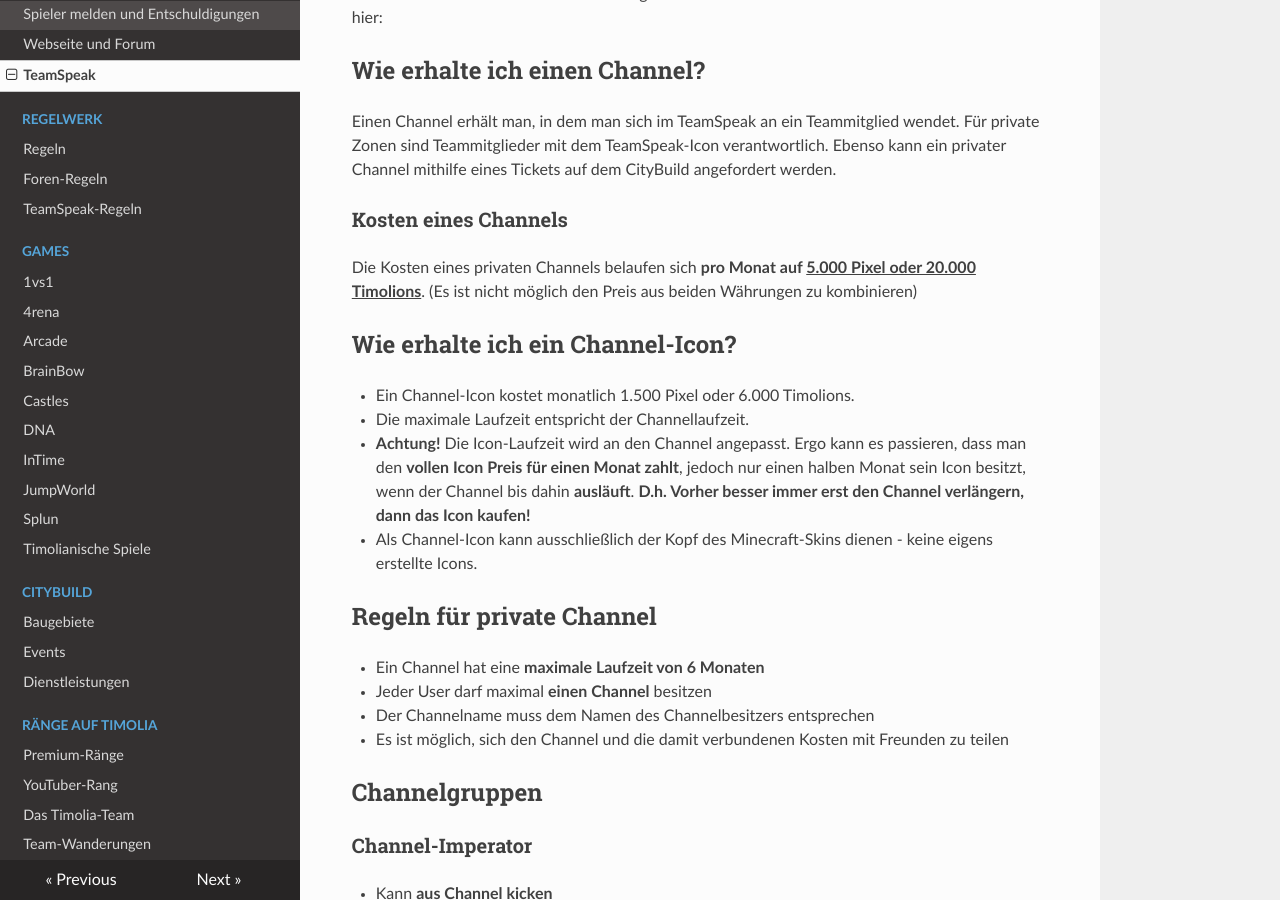
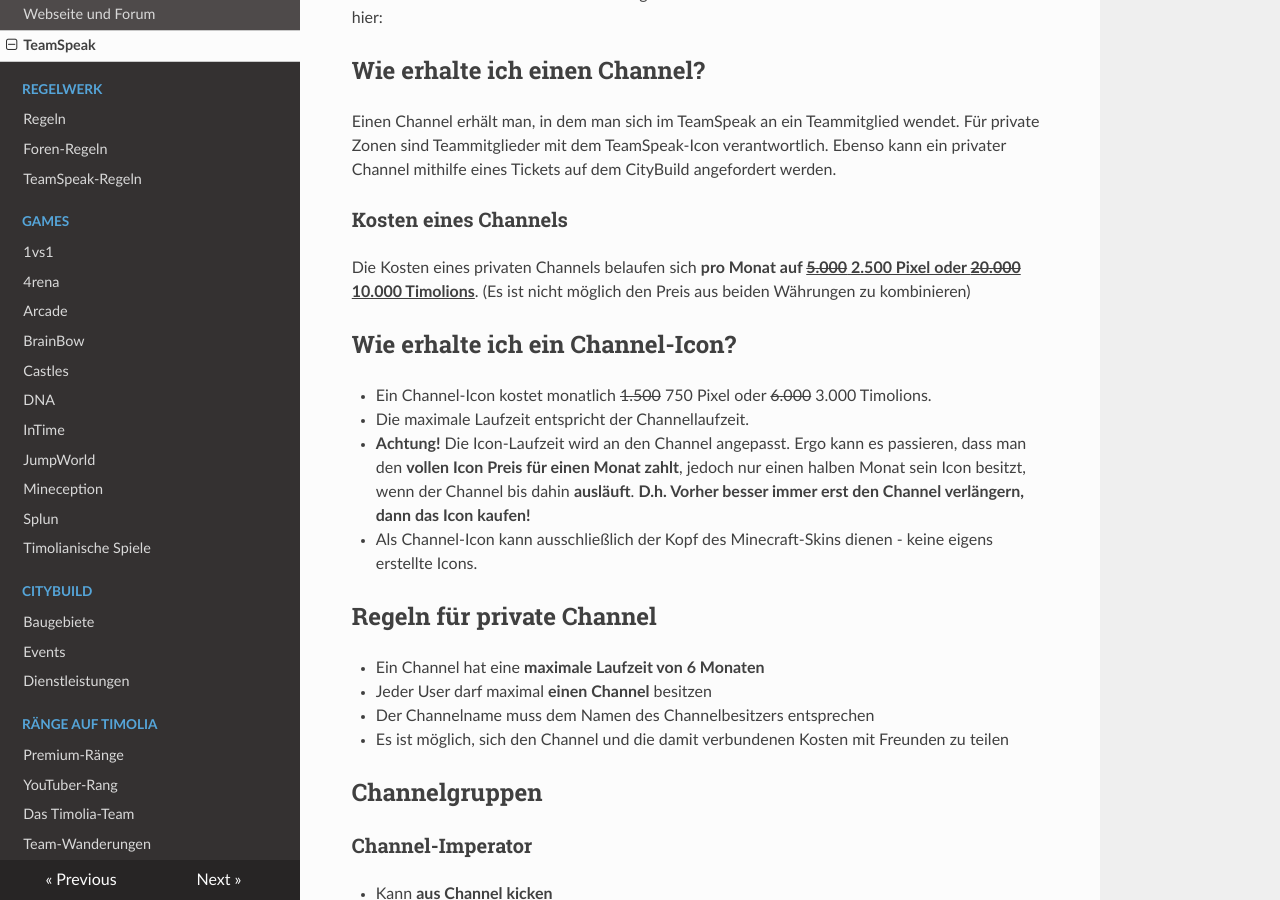
Before and after one commit to TimoliaDE/HowTo, an MkDocs documentation site: the page built from docs/teamspeak.md, in a window 1280 px wide and 900 px high, scrolled down 708 px. Built offline with MkDocs 1.6.1, drawn with Linux system fonts in a browser that asks for light colours; nearby versions of some CDN libraries; old or Windows-style settings are respelled for this version of MkDocs.

Commit message:
added Mineception, reduced price for TeamSpeak channel and icon due to sale

```diff
--- a/docs/teamspeak.md
+++ b/docs/teamspeak.md
@@ -20,10 +20,10 @@ Einen Channel erhält man, in dem man sich im TeamSpeak an ein Teammitglied wend
 ein privater Channel mithilfe eines Tickets auf dem CityBuild angefordert werden.
 
 ### Kosten eines Channels
-Die Kosten eines privaten Channels belaufen sich <strong>pro Monat auf <u>5.000 Pixel oder 20.000 Timolions</u></strong>. (Es ist nicht möglich den Preis aus beiden Währungen zu kombinieren)
+Die Kosten eines privaten Channels belaufen sich <strong>pro Monat auf <u><s>5.000</s> 2.500 Pixel oder <s>20.000</s> 10.000 Timolions</u></strong>. (Es ist nicht möglich den Preis aus beiden Währungen zu kombinieren)
 
 ## Wie erhalte ich ein Channel-Icon?
-- Ein Channel-Icon kostet monatlich 1.500 Pixel oder 6.000 Timolions.
+- Ein Channel-Icon kostet monatlich <s>1.500</s> 750 Pixel oder <s>6.000</s> 3.000 Timolions.
 - Die maximale Laufzeit entspricht der Channellaufzeit.
 - <strong>Achtung!</strong> Die Icon-Laufzeit wird an den Channel angepasst. Ergo kann es passieren, dass man den <strong>vollen Icon Preis für einen Monat zahlt</strong>, jedoch nur einen halben
 Monat sein Icon besitzt, wenn der Channel bis dahin <strong>ausläuft</strong>. <strong>D.h. Vorher besser immer erst den Channel verlängern, dann das Icon kaufen!</strong>
--- a/mkdocs.yml
+++ b/mkdocs.yml
@@ -21,6 +21,7 @@ pages:
   - DNA: 'games/dna.md'
   - InTime: 'games/intime.md'
   - JumpWorld: 'games/jumpworld.md'
+  - Mineception: 'games/mineception.md'
   - Splun: 'games/splun.md'
   - Timolianische Spiele: 'games/tspiele.md'
 - CityBuild:
```
Also changed, not shown: docs/games/mineception.md (added, +35 -0 lines).
